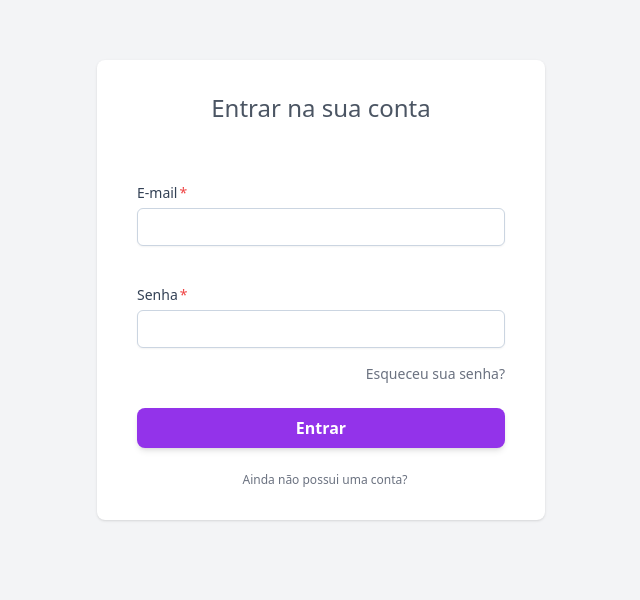
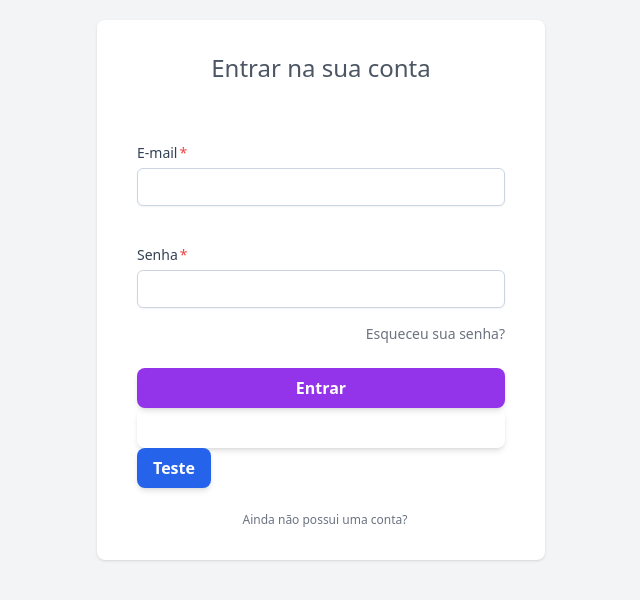
Before and after one commit to MateusAndreatta/meucampestre-web, a React (Create React App) app: page / in a window 1280 px wide. Shown: the part 110-710 px from the top of the page, without its empty margins (319-959 px from the left). Built offline with nearby package versions, Linux system fonts and the light colour scheme; what redux-promise-middleware would draw is missing.

Commit message:
Componente de botão customizado na mão

```diff
--- /dev/null
+++ b/src/components/buttons/button.js
@@ -0,0 +1,109 @@
+import PropTypes from 'prop-types';
+import ChevronIcon from '../icons/chevron';
+import { bracketSpacing } from 'tailwindcss/prettier.config';
+
+/*
+ * Problemas:
+ * - Durante a compilação do Tailwind ele adiciona apenas as classes que estão sendo utilizadas no projeto
+ * Como as classes são dinamicas: montandas por string (concat), ele acaba por não levar as classes de estilo para o projeto
+ * Possivel solução: Criar um playgound com todos os possiveis elementos de UI na tela para forçar o tailwind a baixar as classes
+ * https://stackoverflow.com/questions/71186718/force-tailwind-to-include-some-classes-in-build-phase
+ * - O ring e o hover, sobem/descem tons da cor principal, como fazer esse calculo?
+ * */
+
+function Button(props) {
+  let width = props.width || '';
+  let height = props.height || '';
+  let textColor = `text-${props.textColor || 'white'}`;
+
+  let type = props.type || types.button;
+  console.log(textColor);
+
+  let mainColor = 'blue-500';
+
+  // eslint-disable-next-line default-case
+  switch (props.style) {
+    case styles.primary:
+      mainColor = 'primary-500';
+      break;
+    case styles.secondary:
+      mainColor = 'secondary-500';
+      break;
+    case styles.dark:
+      mainColor = 'dark-500';
+      break;
+    case styles.info:
+      mainColor = 'info-600';
+      break;
+    case styles.danger:
+      mainColor = 'danger-500';
+      break;
+    case styles.light:
+      mainColor = 'light-500';
+      break;
+    case styles.success:
+      mainColor = 'success-500';
+      break;
+  }
+
+  /*
+   * Solid
+   * Outline
+   *
+   * Primary
+   * Secondary
+   * Success
+   * Danger
+   * Warning
+   * Info
+   * Light
+   * Dark
+   *
+   * Com icone
+   * Somente icone
+   *
+   * Loading
+   * */
+
+  let cssClass = `${width} ${height} ${textColor} bg-${mainColor} button`;
+  console.log(cssClass);
+  return (
+    // Detalhe: esse type não pode entrar o loading
+    <button type={type} className={cssClass}>
+      {props.children}
+      {props.icon}
+    </button>
+  );
+}
+
+const types = {
+  button: 'button',
+  submit: 'submit',
+  reset: 'reset',
+  loading: 'loading',
+};
+
+const styles = {
+  primary: 'primary',
+  secondary: 'secondary',
+  success: 'success',
+  danger: 'danger',
+  warning: 'warning',
+  info: 'info',
+  light: 'light',
+  dark: 'dark',
+};
+
+Button.propTypes = {
+  width: PropTypes.string,
+  height: PropTypes.string,
+  textColor: PropTypes.string,
+  type: PropTypes.oneOf(Object.keys(types)),
+  icon: PropTypes.element,
+  style: PropTypes.oneOf(Object.keys(styles)),
+};
+
+Button.type = types;
+Button.style = styles;
+
+export default Button;
--- a/src/index.css
+++ b/src/index.css
@@ -21,4 +21,8 @@
   .required {
     @apply after:content-['*'] after:ml-0.5 after:text-red-500;
   }
+
+  .button {
+    @apply rounded-lg py-2 px-4 text-center text-base font-semibold shadow-md transition duration-200 ease-in focus:outline-none focus:ring-2 focus:ring-offset-2;
+  }
 }
--- a/src/pages/login/index.js
+++ b/src/pages/login/index.js
@@ -3,6 +3,7 @@ import { useSelector, useDispatch } from 'react-redux';
 import InputField from '../../components/fields/inputField';
 import Toaster from '../../utils/ui/toaster';
 import { login } from '../../actions/session';
+import Button from '../../components/buttons/button';
 
 export default function Login() {
   const session = useSelector((state) => state);
@@ -79,11 +80,20 @@ export default function Login() {
             <div className="flex w-full">
               <button
                 type="submit"
-                className="w-full rounded-lg  bg-purple-600 py-2 px-4 text-center text-base font-semibold text-white shadow-md transition duration-200 ease-in hover:bg-purple-700 focus:outline-none focus:ring-2 focus:ring-purple-500 focus:ring-offset-2  focus:ring-offset-purple-200"
+                className="w-full rounded-lg bg-purple-600 py-2 px-4 text-center text-base font-semibold text-white shadow-md transition duration-200 ease-in hover:bg-purple-700 focus:outline-none focus:ring-2 focus:ring-purple-500 focus:ring-offset-2 focus:ring-offset-purple-200"
                 onClick={notify}>
                 Entrar
               </button>
             </div>
+            <Button
+              type={Button.type.submit}
+              style={Button.style.success}
+              width={'w-full'}>
+              Entrar
+            </Button>
+            <Button type={Button.type.submit} style={Button.style.info}>
+              Teste
+            </Button>
           </form>
         </div>
         <div className="mt-6 flex items-center justify-center">
--- a/tailwind.config.js
+++ b/tailwind.config.js
@@ -1,7 +1,28 @@
+const colors = require('tailwindcss/colors');
+
 module.exports = {
   content: ['./src/**/*.{js,jsx,ts,tsx}'],
   theme: {
-    extend: {},
+    extend: {
+      colors: {
+        primary: colors.indigo,
+        secondary: colors.yellow,
+        dark: colors.stone,
+        info: colors.blue,
+        danger: colors.red,
+        light: colors.lightblue,
+        success: colors.green,
+      },
+    },
   },
+  safelist: [
+    'primary',
+    'secondary',
+    'dark',
+    'bg-info-600',
+    'danger',
+    'light',
+    'success',
+  ],
   plugins: [],
 };
```
